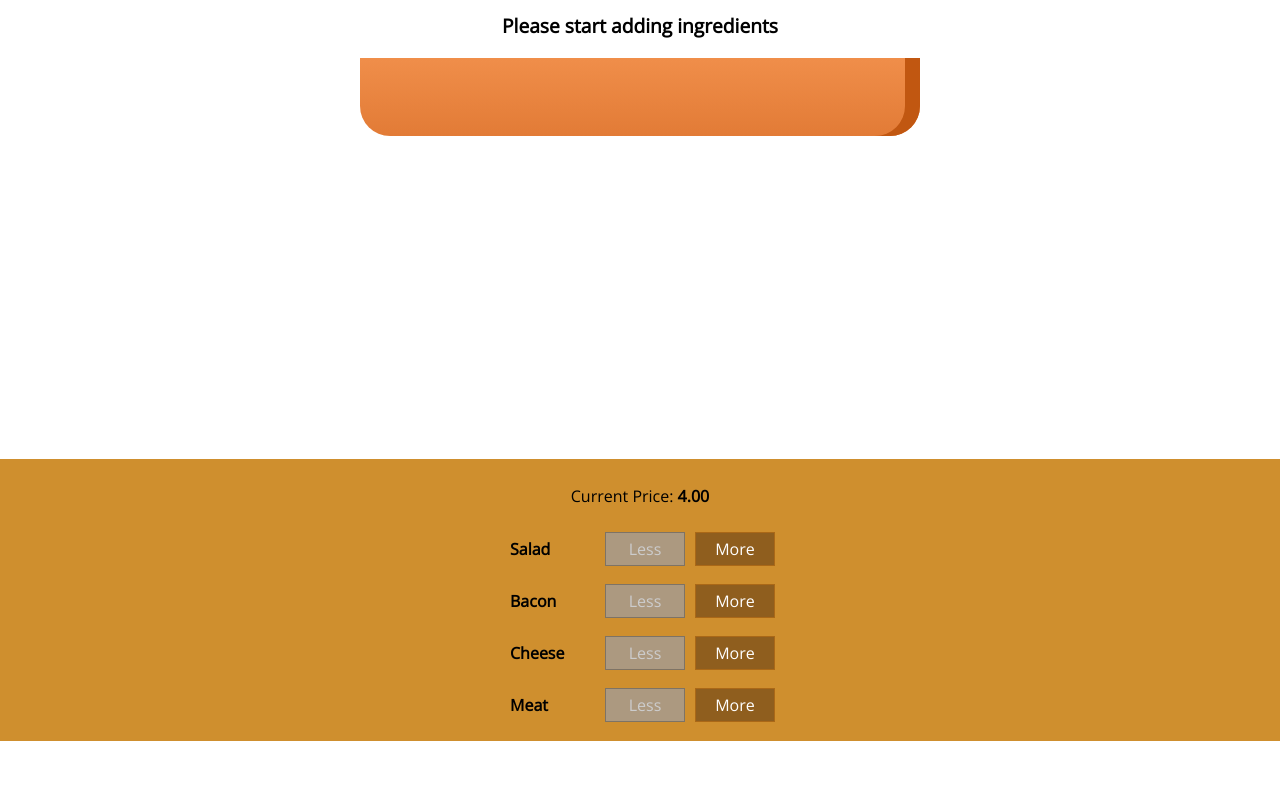
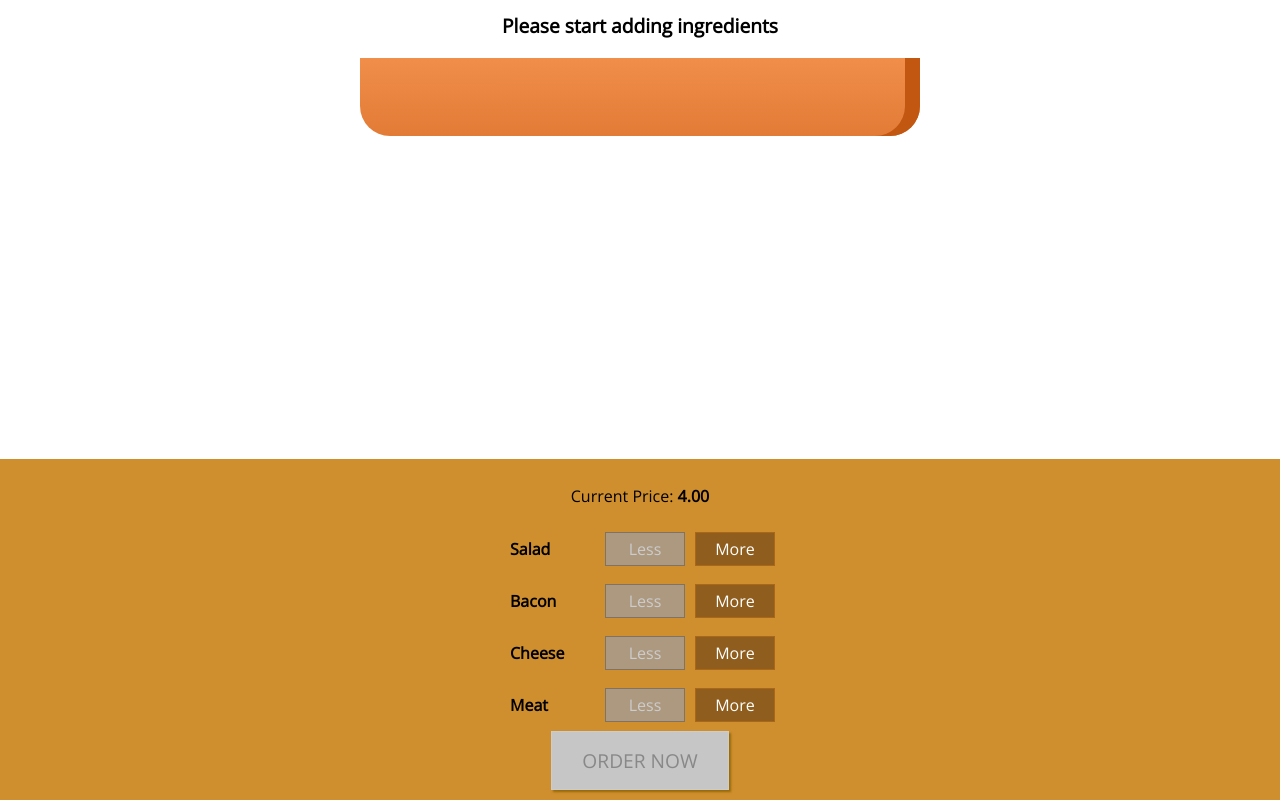
Before and after one commit to mrwhiterk/udemy-react-maximillian, a React app in the folder burger-builder-basic/: page / in a window 1280 px wide. Shown: the part 179-979 px from the top of the page. Before the commit the page ends 920 px from the top, so only its background shows below. Built offline with nearby package versions, Linux system fonts and the light colour scheme.

Commit message:
got order now button working and disabling when they're no ingredients

```diff
--- a/burger-builder-basic/src/components/Burger/BuildControls/BuildControls.css
+++ b/burger-builder-basic/src/components/Burger/BuildControls/BuildControls.css
@@ -8,3 +8,45 @@
   margin: auto;
   padding: 10px 0;
 }
+
+.OrderButton {
+  background-color: #dad735;
+  outline: none;
+  cursor: pointer;
+  border: 1px solid #966909;
+  color: #966909;
+  font-family: inherit;
+  font-size: 1.2em;
+  padding: 15px 30px;
+  box-shadow: 2px 2px 2px #966909;
+}
+
+.OrderButton:hover,
+.OrderButton:active {
+  background-color: #a0db41;
+  border: 1px solid #966909;
+  color: #966909;
+}
+
+.OrderButton:disabled {
+  background-color: #c7c6c6;
+  cursor: not-allowed;
+  border: 1px solid #ccc;
+  color: #888888;
+}
+
+.OrderButton:not(:disabled) {
+  animation: enable 0.3s linear;
+}
+
+@keyframes enable {
+  0% {
+    transform: scale(1);
+  }
+  60% {
+    transform: scale(1.1);
+  }
+  100% {
+    transform: scale(1);
+  }
+}
--- a/burger-builder-basic/src/components/Burger/BuildControls/BuildControls.js
+++ b/burger-builder-basic/src/components/Burger/BuildControls/BuildControls.js
@@ -25,6 +25,10 @@
         disabled={props.disabled[ctrl.type]}
       />
     ))}
+
+    <button className={classes.OrderButton} disabled={!props.purchasable}>
+      ORDER NOW
+    </button>
   </div>
 )
 
--- a/burger-builder-basic/src/containers/BurgerBuilder/BurgerBuilder.js
+++ b/burger-builder-basic/src/containers/BurgerBuilder/BurgerBuilder.js
@@ -1,9 +1,6 @@
 import React, { Component } from 'react'
-
 import Aux from '../../hoc/Aux'
-
 import Burger from '../../components/Burger/Burger'
-
 import BuildControls from '../../components/Burger/BuildControls/BuildControls'
 
 const INGREDIENT_PRICES = {
@@ -21,7 +18,20 @@
       cheese: 0,
       meat: 0
     },
-    totalPrice: 4
+    totalPrice: 4,
+    purchasable: false
+  }
+
+  updatePurchaseState(ingredients) {
+
+    const sum = Object.keys(ingredients)
+      .map(igKey => {
+        return ingredients[igKey]
+      })
+      .reduce((sum, el) => {
+        return sum + el
+      }, 0)
+    this.setState({ purchasable: sum > 0 })
   }
 
   addIngredientHandler = type => {
@@ -35,6 +45,7 @@
     const oldPrice = this.state.totalPrice
     const newPrice = oldPrice + priceAddition
     this.setState({ totalPrice: newPrice, ingredients: updatedIngredients })
+    this.updatePurchaseState(updatedIngredients)
   }
 
   removeIngredientHandler = type => {
@@ -51,6 +62,7 @@
     const oldPrice = this.state.totalPrice
     const newPrice = oldPrice - priceDeduction
     this.setState({ totalPrice: newPrice, ingredients: updatedIngredients })
+    this.updatePurchaseState(updatedIngredients)
   }
 
   render() {
@@ -61,7 +73,6 @@
     for (let key in disabledInfo) {
       disabledInfo[key] = disabledInfo[key] <= 0
     }
-
     // { salad: true, meat: false, ...}
 
     return (
@@ -72,6 +83,7 @@
           ingredientRemoved={this.removeIngredientHandler}
           disabled={disabledInfo}
           price={this.state.totalPrice}
+          purchasable={this.state.purchasable}
         />
       </Aux>
     )
```
